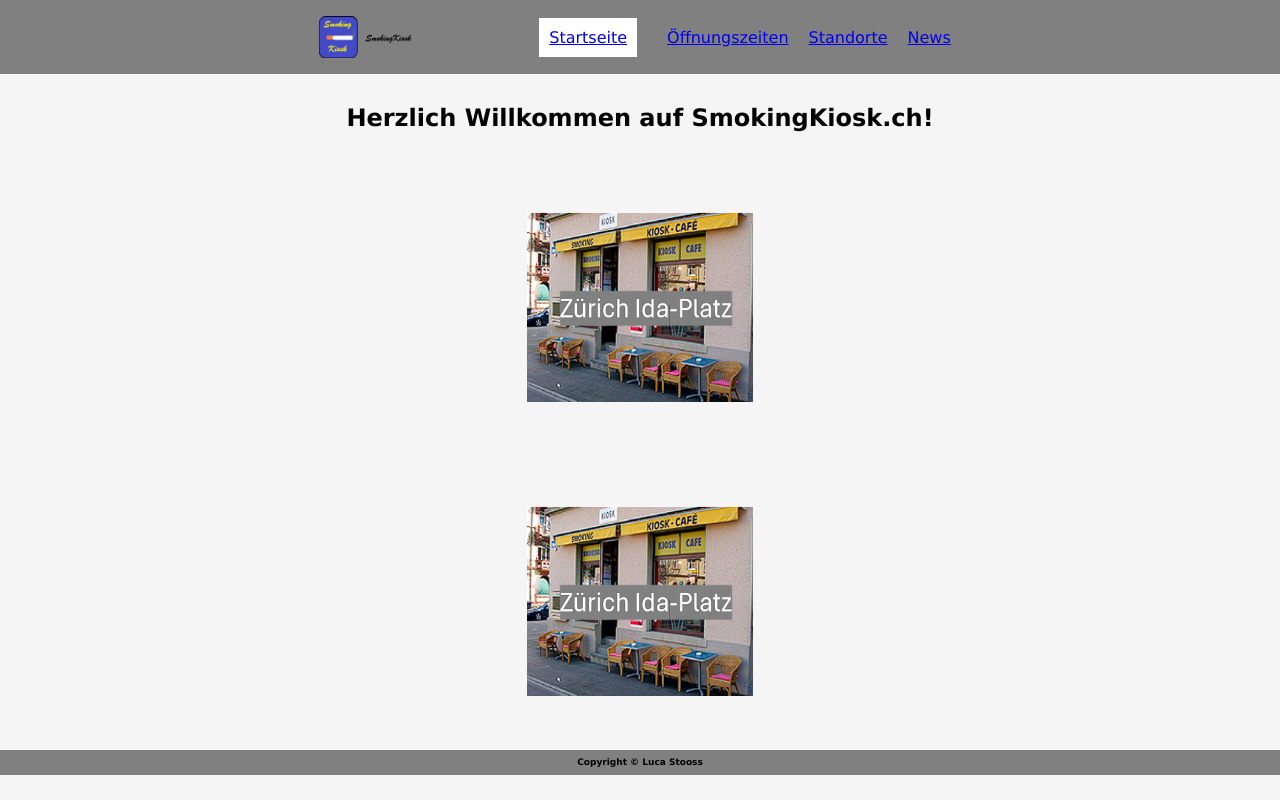
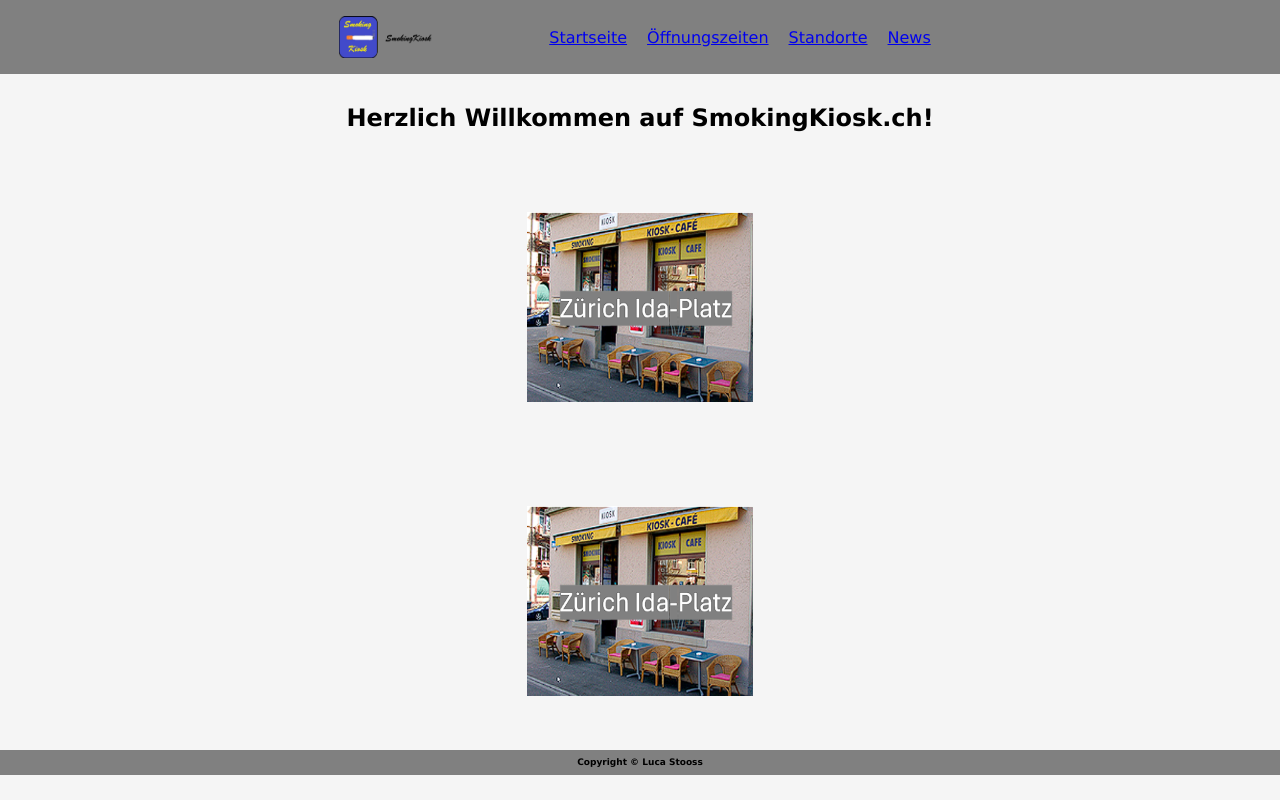
Before and after one commit to lucastooss/smokingkiosk, a plain HTML site: page Startseite/index.html in a window 1280 px wide. Drawn offline with Linux system fonts and the light colour scheme.

```diff
--- a/Startseite/index.html
+++ b/Startseite/index.html
@@ -11,7 +11,7 @@
     <ul class="center">
         <img src="../Pictures/smokingkiosk_logo.png" height="42" width="100"/>
         <li>
-            <a href="/" class="navbar">Startseite</a>
+            <a href="/">Startseite</a>
         </li>
         <li>
             <a href="/">Öffnungszeiten</a>
```
